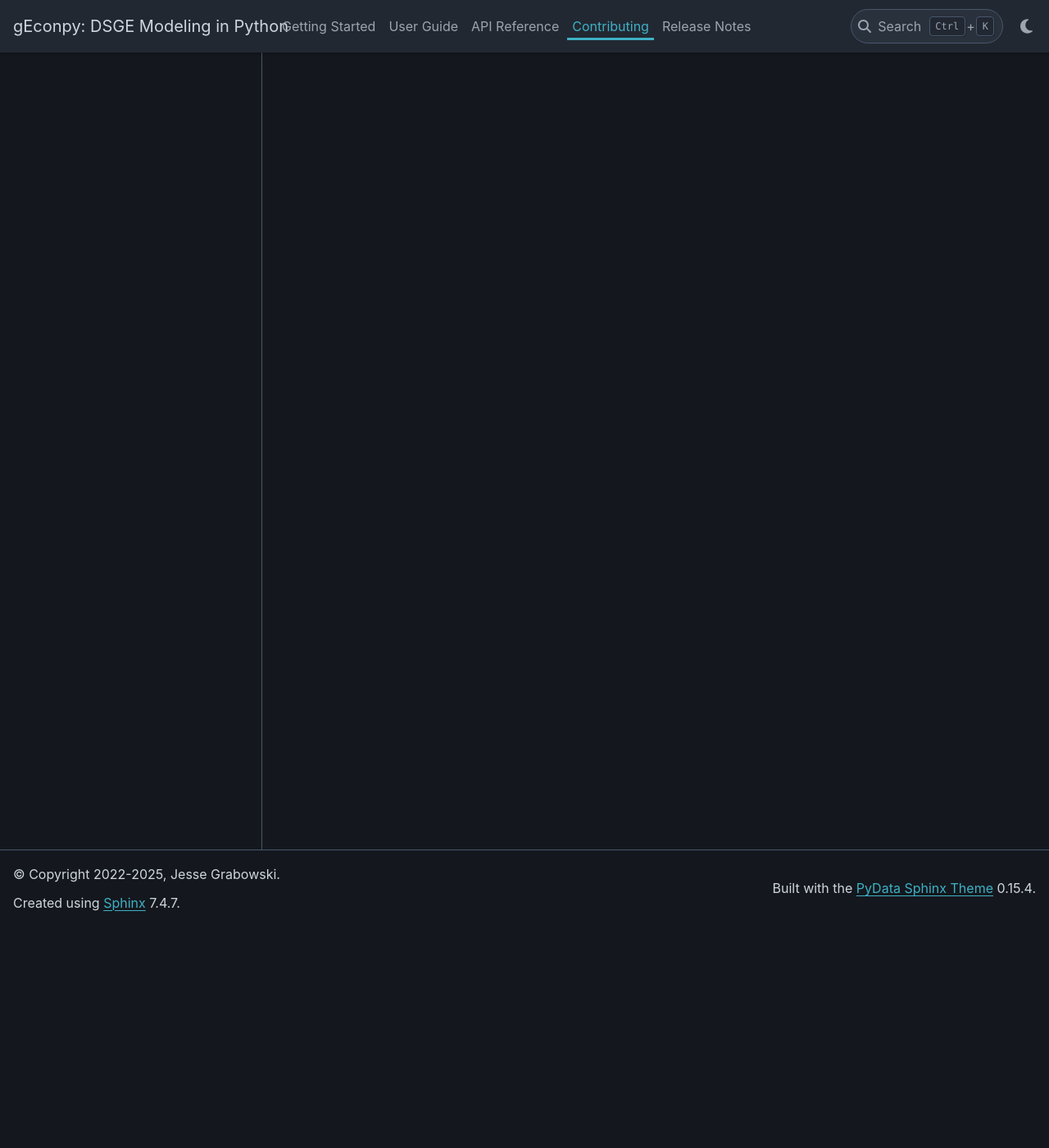
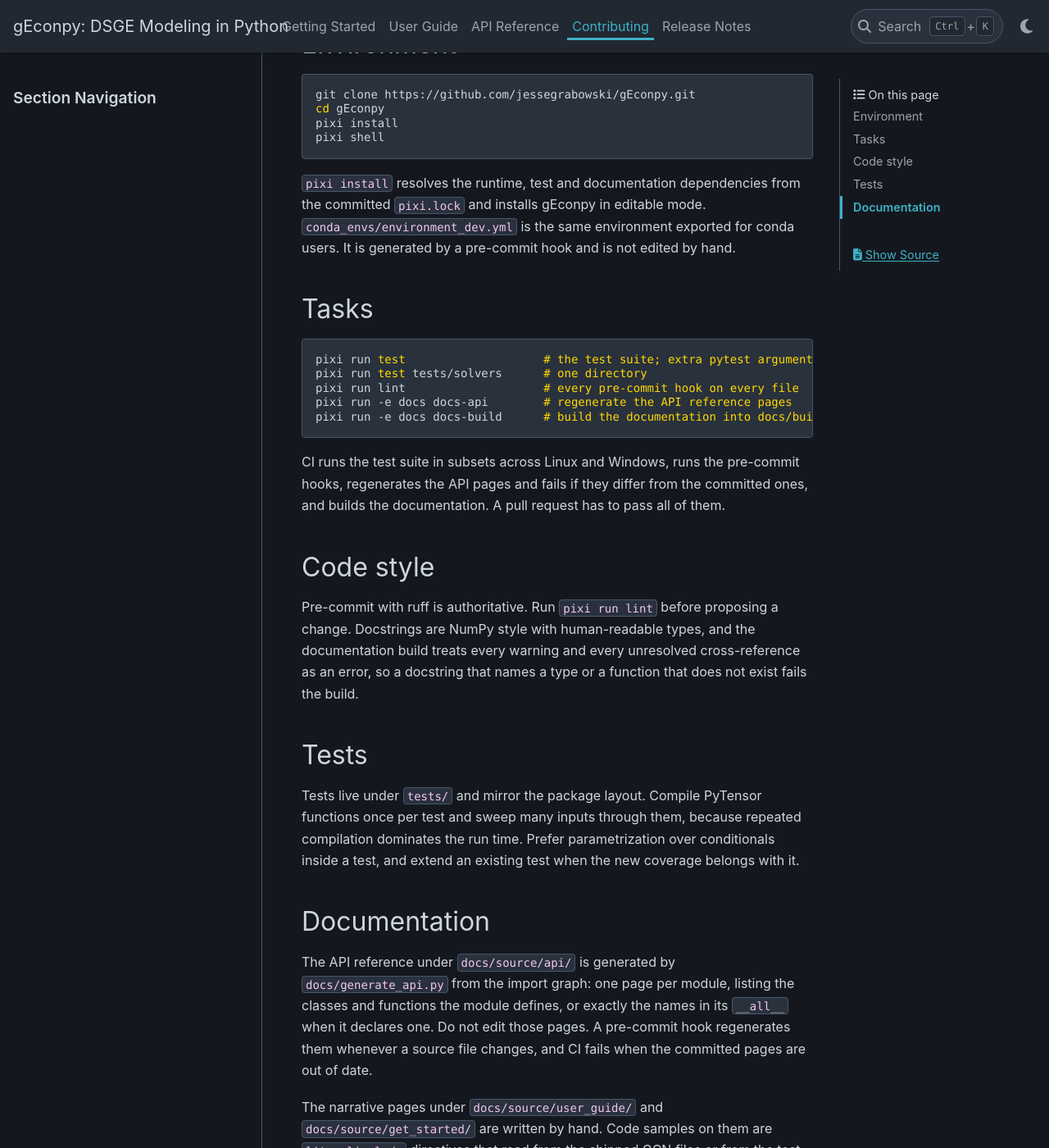
Before and after one commit to jessegrabowski/gEconpy, a Sphinx documentation site: the page built from docs/source/dev/index.rst, in a window 1280 px wide and 1400 px high, scrolled down 270 px. Shown: the whole window at 82% size. Built offline with Sphinx 7.4.7 and the PyData theme 0.15.4, drawn with Linux system fonts in a browser that asks for light colours; pages that are not in the unit, such as notebooks, are missing from menus; the version number could not be read and is left out; some of the changed text lies outside the part shown.

Commit message:
Write the contributing page

```diff
--- a/docs/source/dev/index.rst
+++ b/docs/source/dev/index.rst
@@ -1,4 +1,65 @@
 Contributing
 ============
 
-WRITEME
+The repository is a `pixi <https://pixi.sh>`_ workspace, and every check that CI runs is a pixi task you can run
+locally with the same command.
+
+Environment
+-----------
+
+.. code-block:: bash
+
+    git clone https://github.com/jessegrabowski/gEconpy.git
+    cd gEconpy
+    pixi install
+    pixi shell
+
+``pixi install`` resolves the runtime, test and documentation dependencies from the committed ``pixi.lock`` and
+installs gEconpy in editable mode. ``conda_envs/environment_dev.yml`` is the same environment exported for conda
+users. It is generated by a pre-commit hook and is not edited by hand.
+
+Tasks
+-----
+
+.. code-block:: bash
+
+    pixi run test                    # the test suite; extra pytest arguments pass through
+    pixi run test tests/solvers      # one directory
+    pixi run lint                    # every pre-commit hook on every file
+    pixi run -e docs docs-api        # regenerate the API reference pages
+    pixi run -e docs docs-build      # build the documentation into docs/build/html
+
+CI runs the test suite in subsets across Linux and Windows, runs the pre-commit hooks, regenerates the API pages
+and fails if they differ from the committed ones, and builds the documentation. A pull request has to pass all of
+them.
+
+Code style
+----------
+
+Pre-commit with ruff is authoritative. Run ``pixi run lint`` before proposing a change. Docstrings are NumPy style
+with human-readable types, and the documentation build treats every warning and every unresolved cross-reference
+as an error, so a docstring that names a type or a function that does not exist fails the build.
+
+Tests
+-----
+
+Tests live under ``tests/`` and mirror the package layout. Compile PyTensor functions once per test and sweep many
+inputs through them, because repeated compilation dominates the run time. Prefer parametrization over conditionals
+inside a test, and extend an existing test when the new coverage belongs with it.
+
+Documentation
+-------------
+
+The API reference under ``docs/source/api/`` is generated by ``docs/generate_api.py`` from the import graph: one
+page per module, listing the classes and functions the module defines, or exactly the names in its ``__all__`` when
+it declares one. Do not edit those pages. A pre-commit hook regenerates them whenever a source file changes, and
+CI fails when the committed pages are out of date.
+
+The narrative pages under ``docs/source/user_guide/`` and ``docs/source/get_started/`` are written by hand. Code
+samples on them are ``literalinclude`` directives that read from the shipped GCN files or from the test suite, so a
+sample cannot drift from the code it shows.
+
+Example notebooks live under ``docs/source/examples/`` and are executed before they are committed. The build does
+not execute them. Every notebook tracked by git appears in the gallery automatically. To edit one, pair it with
+jupytext (``jupytext --set-formats ipynb,_source//py:percent``), edit the script under ``_source/``, and sync, so
+that the outputs survive the edit.
```
